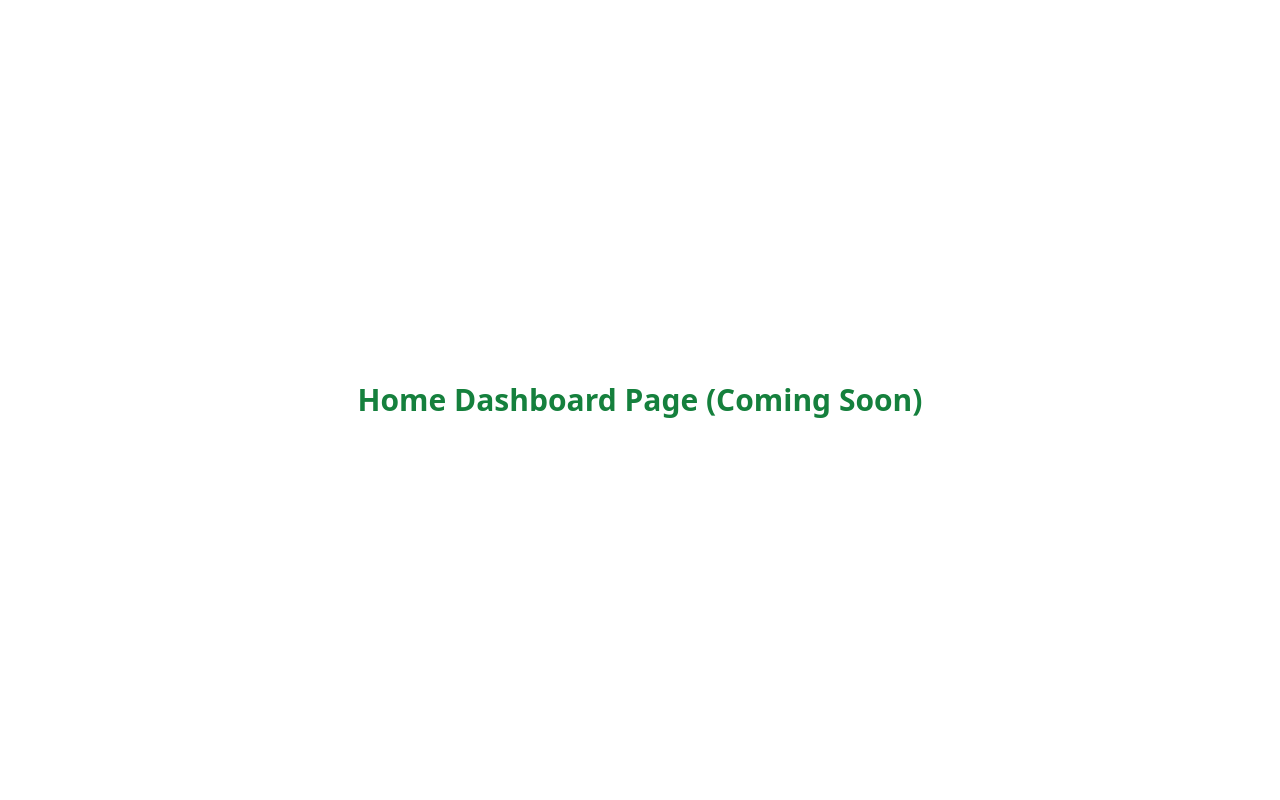
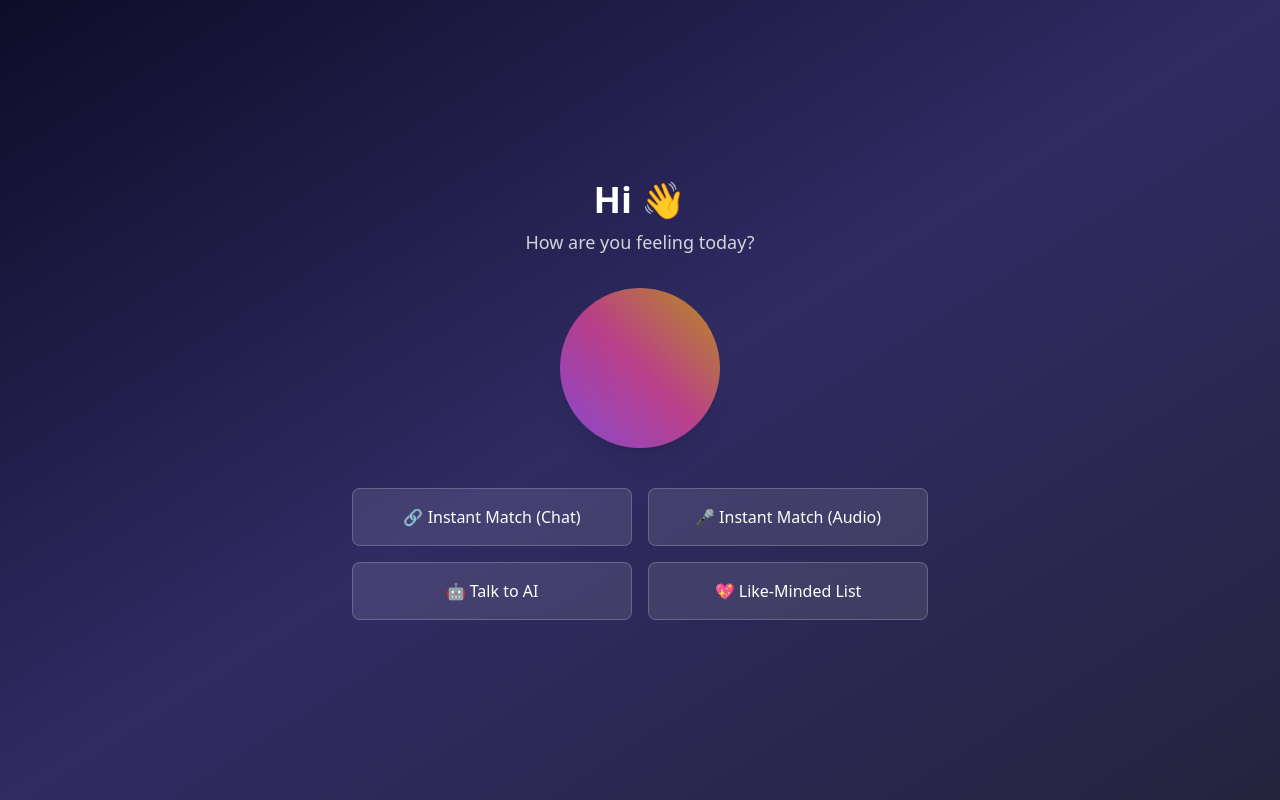
Before and after one commit to sepnoty/tepnoty-frontend, a React (Create React App) app: page /home in a window 1280 px wide. Built offline with nearby package versions, Linux system fonts and the light colour scheme.

Commit message:
Added HomeDashboard with mood orb & action cards

```diff
--- a/src/pages/HomeDashboard.js
+++ b/src/pages/HomeDashboard.js
@@ -1,9 +1,31 @@
-import React from 'react';
+import React from "react";
 
 function HomeDashboard() {
   return (
-    <div className="h-screen flex items-center justify-center">
-      <h2 className="text-3xl font-semibold text-green-700">Home Dashboard Page (Coming Soon)</h2>
+    <div className="min-h-screen bg-gradient-to-br from-[#0f0c29] via-[#302b63] to-[#24243e] text-white p-6 flex flex-col items-center justify-center">
+      <div className="text-center mb-8">
+        <h1 className="text-4xl font-bold mb-2">Hi 👋</h1>
+        <p className="text-lg text-gray-300">How are you feeling today?</p>
+      </div>
+
+      {/* Mood Orb */}
+      <div className="w-40 h-40 rounded-full bg-gradient-to-tr from-purple-500 via-pink-500 to-yellow-500 animate-pulse shadow-xl mb-10"></div>
+
+      {/* Action Cards */}
+      <div className="grid grid-cols-1 md:grid-cols-2 gap-4 max-w-xl w-full">
+        <button className="bg-white bg-opacity-10 hover:bg-opacity-20 p-4 rounded-lg transition-all border border-white/20">
+          🔗 Instant Match (Chat)
+        </button>
+        <button className="bg-white bg-opacity-10 hover:bg-opacity-20 p-4 rounded-lg transition-all border border-white/20">
+          🎤 Instant Match (Audio)
+        </button>
+        <button className="bg-white bg-opacity-10 hover:bg-opacity-20 p-4 rounded-lg transition-all border border-white/20">
+          🤖 Talk to AI
+        </button>
+        <button className="bg-white bg-opacity-10 hover:bg-opacity-20 p-4 rounded-lg transition-all border border-white/20">
+          💖 Like-Minded List
+        </button>
+      </div>
     </div>
   );
 }
```
